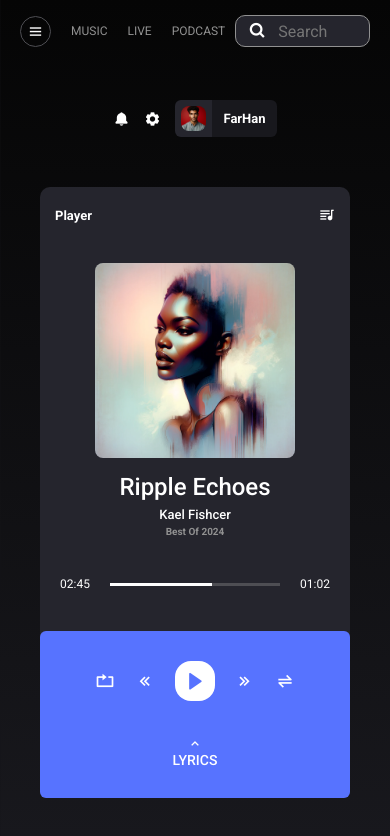
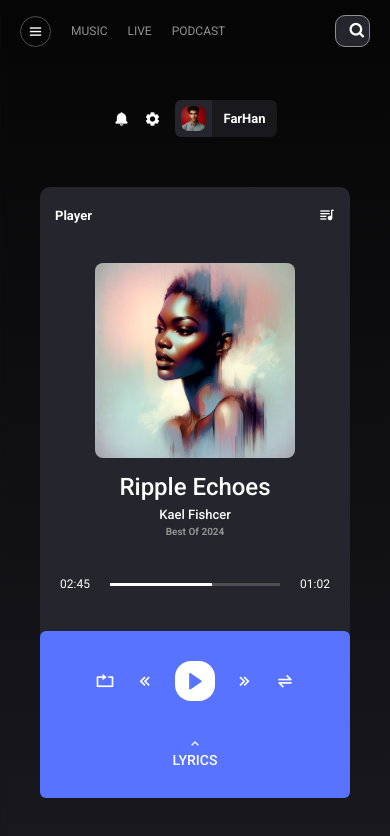
Before and after one commit to mhmddddfa/farhan.github.io, a plain HTML site: page index.html in a window 390 px wide. Drawn offline with nearby package versions, Linux system fonts and the light colour scheme.

Commit message:
responsif

```diff
--- a/style.css
+++ b/style.css
@@ -831,21 +831,19 @@ main {
         display: none;
     }
 
-    .container main .header .search {
-        width: 40%;
-    }
-
     .container .sidebar .menu {
         margin-bottom: 32px;
     }
 }
 
-
-@media screen and (max-width:271px) {
+@media screen and (max-width:375px) {
     .container main .header .navlink a{
         display: none;
     }
+}
 
+
+@media screen and (max-width:271px) {
     .container main .header .search {
         width: 80%;
     }
```
